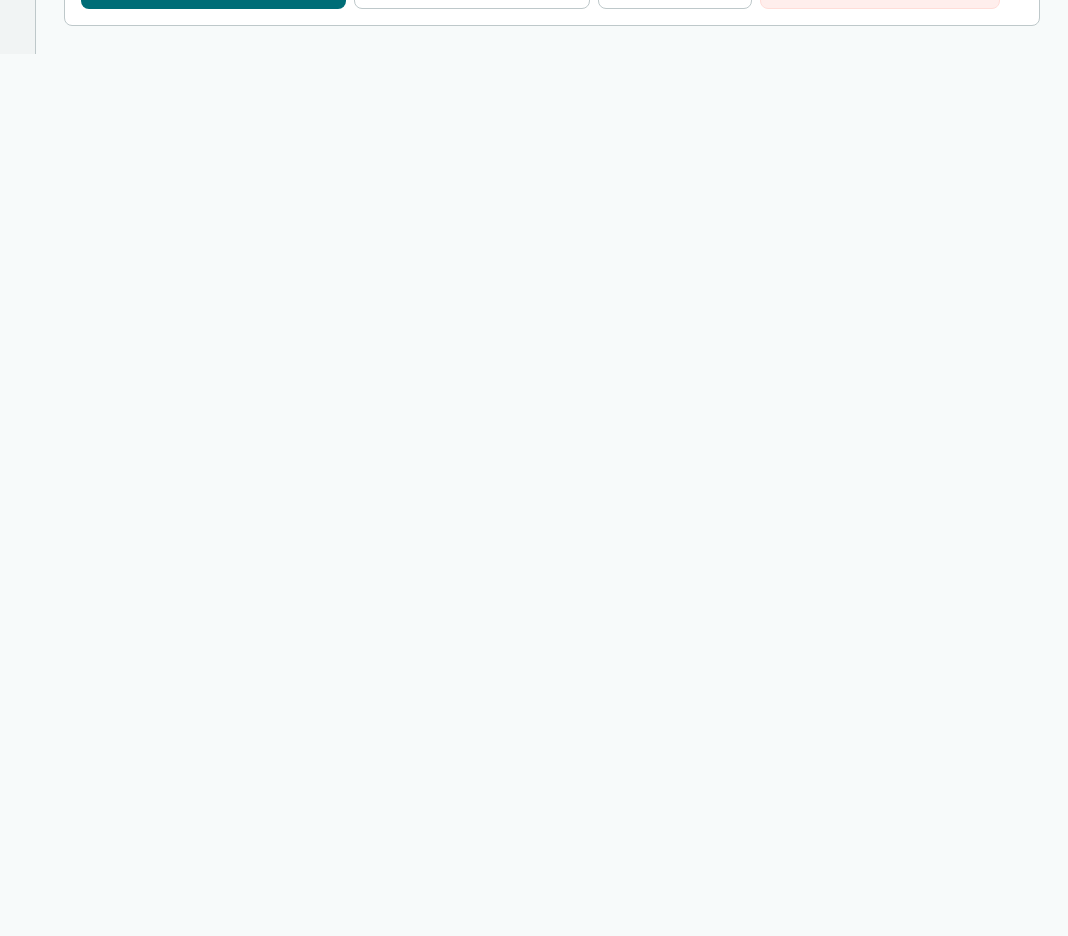
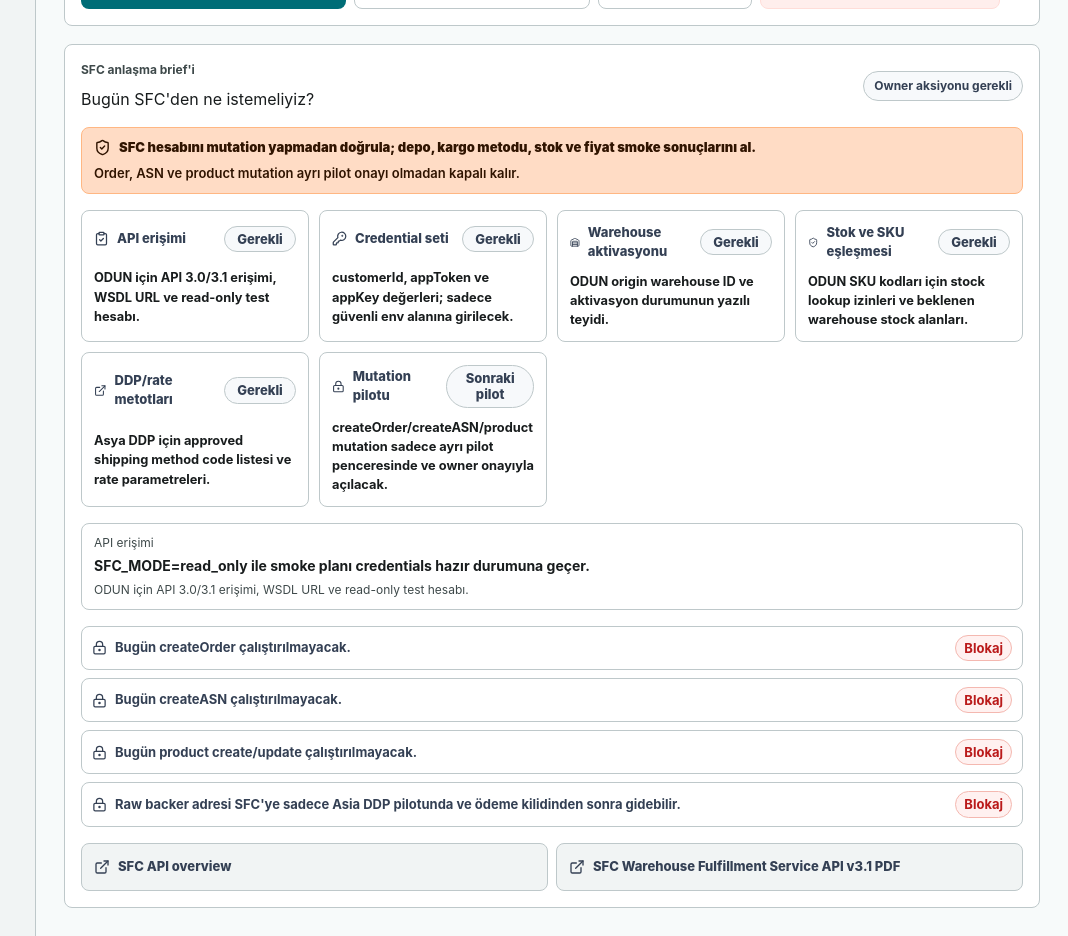
Before and after one commit to calinfi-fulfillment/calinfi-fulfillment, a Next.js app: page /shipping in a window 1280 px wide. Shown: the part 3560-4496 px from the top of the page, without its empty margins (212-1280 px from the left). Before the commit the page ends 3614 px from the top, so only its background shows below. Built offline with nearby package versions, Linux system fonts and the light colour scheme.

Commit message:
Add SFC same-day agreement brief

```diff
--- a/scripts/completion-readiness.ts
+++ b/scripts/completion-readiness.ts
@@ -26,6 +26,7 @@ const requiredDocs = [
   "docs/runbooks/BACKUP_SNAPSHOT.md",
   "docs/runbooks/LAUNCH_READINESS.md",
   "docs/runbooks/SFC_READ_ONLY_SMOKE.md",
+  "docs/runbooks/SFC_NEGOTIATION_BRIEF.md",
   "docs/architecture/SFC_EASYSHIP_NETWORK_PLAN.md",
   "docs/audits/2026-05-11_LOCAL_BOUNDARY_AUDIT.md",
 ];
--- a/scripts/sfc-network-regression.ts
+++ b/scripts/sfc-network-regression.ts
@@ -11,6 +11,7 @@ import {
   buildSfcRatePlan,
   buildSfcStockPlan,
   hydrateSfcRequestBodyForExecution,
+  createSfcAgreementBrief,
   createSfcReadOnlySmokePlan,
   createSfcProductSyncLine,
   createSfcProductSyncPreview,
@@ -48,6 +49,13 @@ assert.equal(manualRoute.routeFamily, "MANUAL_SPECIAL");
 assert.equal(manualRoute.freightLegProvider, "manual");
 assert.equal(manualRoute.lastMileProvider, "manual");
 assert.equal(manualRoute.sendsBackerPiiToSfc, false);
+
+const agreementBrief = createSfcAgreementBrief();
+assert.deepEqual(agreementBrief.readOnlyActions, ["getWarehouse", "getShippingMethod", "getStock", "getRate", "getRateByMode"]);
+assert.equal(agreementBrief.requiredItems.some((item) => item.id === "credentials"), true);
+assert.equal(agreementBrief.requiredItems.some((item) => item.id === "mutations" && item.status === "later"), true);
+assert.equal(agreementBrief.mutationBoundary.some((item) => item.includes("createOrder")), true);
+assert.equal(JSON.stringify(agreementBrief).includes("SFC_APP_TOKEN="), false);
 
 const landedCost = createLandedCostPreview({
   routeFamily: "SFC_TO_US_FREIGHT_EASYSHIP",
--- a/scripts/staging-launch-gates-regression.ts
+++ b/scripts/staging-launch-gates-regression.ts
@@ -11,6 +11,7 @@ const requiredDocs = [
   "docs/runbooks/BACKUP_SNAPSHOT.md",
   "docs/runbooks/LAUNCH_READINESS.md",
   "docs/runbooks/SFC_READ_ONLY_SMOKE.md",
+  "docs/runbooks/SFC_NEGOTIATION_BRIEF.md",
 ];
 
 for (const docPath of requiredDocs) {
--- a/src/app/globals.css
+++ b/src/app/globals.css
@@ -836,6 +836,20 @@ td input[type="radio"] {
   padding: 12px;
 }
 
+.button-card {
+  background: var(--card);
+  color: inherit;
+  cursor: pointer;
+  min-height: 120px;
+  text-align: left;
+  width: 100%;
+}
+
+.button-card:hover {
+  border-color: var(--accent);
+  box-shadow: 0 8px 22px rgba(20, 83, 74, 0.08);
+}
+
 .network-card > div:first-child {
   align-items: center;
   display: flex;
--- a/src/app/shipping/page.tsx
+++ b/src/app/shipping/page.tsx
@@ -1,6 +1,7 @@
 import { AppShell } from "@/components/app-shell";
 import { NetworkReadiness } from "@/components/network-readiness";
 import { ShippingConsole } from "@/components/shipping-console";
+import { SfcAgreementBriefPanel } from "@/components/sfc-agreement-brief";
 
 export default function ShippingPage() {
   return (
@@ -12,6 +13,7 @@ export default function ShippingPage() {
     >
       <ShippingConsole />
       <NetworkReadiness />
+      <SfcAgreementBriefPanel />
     </AppShell>
   );
 }
--- /dev/null
+++ b/src/components/sfc-agreement-brief.tsx
@@ -0,0 +1,94 @@
+"use client";
+
+import { ClipboardCheck, ExternalLink, KeyRound, LockKeyhole, ShieldCheck, Warehouse } from "lucide-react";
+import { useMemo, useState } from "react";
+
+import { StatusBadge } from "@/components/status-badge";
+import { createSfcAgreementBrief } from "@/lib/sfc";
+
+const icons = {
+  "api-access": ClipboardCheck,
+  credentials: KeyRound,
+  warehouse: Warehouse,
+  stock: ShieldCheck,
+  rates: ExternalLink,
+  mutations: LockKeyhole,
+} as const;
+
+export function SfcAgreementBriefPanel() {
+  const brief = useMemo(() => createSfcAgreementBrief(), []);
+  const [selectedId, setSelectedId] = useState(brief.requiredItems[0]?.id ?? "");
+  const selected = brief.requiredItems.find((item) => item.id === selectedId) ?? brief.requiredItems[0];
+
+  return (
+    <section className="workbench-panel" data-testid="sfc-agreement-brief">
+      <div className="control-rail">
+        <div>
+          <p className="eyebrow">SFC anlaşma brief&apos;i</p>
+          <h2>Bugün SFC&apos;den ne istemeliyiz?</h2>
+        </div>
+        <StatusBadge label="owner action needed" />
+      </div>
+
+      <div className="network-safety-strip" role="status" aria-label="SFC anlaşma güvenlik sınırı">
+        <ShieldCheck aria-hidden="true" size={17} />
+        <strong>{brief.todayGoal}</strong>
+        <span>Order, ASN ve product mutation ayrı pilot onayı olmadan kapalı kalır.</span>
+      </div>
+
+      <div className="network-grid">
+        {brief.requiredItems.map((item) => {
+          const Icon = icons[item.id as keyof typeof icons] ?? ClipboardCheck;
+
+          return (
+            <button
+              className="network-card button-card"
+              data-testid={`sfc-agreement-${item.id}`}
+              key={item.id}
+              onClick={() => setSelectedId(item.id)}
+              type="button"
+            >
+              <div>
+                <span>
+                  <Icon aria-hidden="true" size={15} />
+                  {item.title}
+                </span>
+                <StatusBadge label={item.status} />
+              </div>
+              <small>{item.ownerAsk}</small>
+            </button>
+          );
+        })}
+      </div>
+
+      {selected ? (
+        <div className="decision-summary" data-testid="sfc-agreement-selected">
+          <span>{selected.title}</span>
+          <strong>{selected.acceptance}</strong>
+          <small>{selected.ownerAsk}</small>
+        </div>
+      ) : null}
+
+      <div className="checklist" data-testid="sfc-agreement-boundary">
+        {brief.mutationBoundary.map((item) => (
+          <div className="check-row" key={item}>
+            <span>
+              <LockKeyhole aria-hidden="true" size={15} />
+              {item}
+            </span>
+            <StatusBadge label="blocked" />
+          </div>
+        ))}
+      </div>
+
+      <div className="network-flow" data-testid="sfc-agreement-references">
+        {brief.officialReferences.map((reference) => (
+          <article key={reference.url}>
+            <ExternalLink aria-hidden="true" size={16} />
+            <span>{reference.label}</span>
+          </article>
+        ))}
+      </div>
+    </section>
+  );
+}
--- a/src/lib/ops-ui/labels.ts
+++ b/src/lib/ops-ui/labels.ts
@@ -53,6 +53,7 @@ const VALUE_LABELS: Record<string, string> = {
   "label_pending": "Etiket bekliyor",
   "rates_ready": "Fiyat hazır",
   "payment_review_required": "Ödeme kontrolü gerekli",
+  "owner action needed": "Owner aksiyonu gerekli",
   "pm:mock-provider-order": "Maket partner siparişi",
   "pm:synthetic-ddp-001": "DDP test siparişi",
   "pm:synthetic-ddp-locked-001": "Kilitli DDP siparişi",
@@ -65,6 +66,7 @@ const VALUE_LABELS: Record<string, string> = {
   "quote ready": "Fiyat hazır",
   ready: "Hazır",
   review: "Kontrol et",
+  required: "Gerekli",
   "safe preview": "Güvenli önizleme",
   "selection_submitted": "Seçim kaydedildi",
   "sfc_credentials_missing": "SFC anahtarları eksik",
@@ -79,6 +81,7 @@ const VALUE_LABELS: Record<string, string> = {
   "blocking": "Blokaj",
   "warning": "Uyarı",
   "test ready": "Test hazır",
+  later: "Sonraki pilot",
   "approval needed": "Onay gerekli",
   "api-base-url": "API adresi",
   "api-token": "API anahtarı",
--- /dev/null
+++ b/src/lib/sfc/agreement.ts
@@ -0,0 +1,85 @@
+export type SfcAgreementItem = {
+  id: string;
+  title: string;
+  ownerAsk: string;
+  acceptance: string;
+  status: "required" | "blocked" | "later";
+};
+
+export type SfcAgreementBrief = {
+  todayGoal: string;
+  officialReferences: Array<{
+    label: string;
+    url: string;
+  }>;
+  readOnlyActions: string[];
+  requiredItems: SfcAgreementItem[];
+  mutationBoundary: string[];
+};
+
+export function createSfcAgreementBrief(): SfcAgreementBrief {
+  return {
+    todayGoal: "SFC hesabını mutation yapmadan doğrula; depo, kargo metodu, stok ve fiyat smoke sonuçlarını al.",
+    officialReferences: [
+      {
+        label: "SFC API overview",
+        url: "https://api.sendfromchina.com/api",
+      },
+      {
+        label: "SFC Warehouse Fulfillment Service API v3.1 PDF",
+        url: "https://fulfill.sendfromchina.com/file/Cff-API-3.0.pdf",
+      },
+    ],
+    readOnlyActions: ["getWarehouse", "getShippingMethod", "getStock", "getRate", "getRateByMode"],
+    requiredItems: [
+      {
+        id: "api-access",
+        title: "API erişimi",
+        ownerAsk: "ODUN için API 3.0/3.1 erişimi, WSDL URL ve read-only test hesabı.",
+        acceptance: "SFC_MODE=read_only ile smoke planı credentials hazır durumuna geçer.",
+        status: "required",
+      },
+      {
+        id: "credentials",
+        title: "Credential seti",
+        ownerAsk: "customerId, appToken ve appKey değerleri; sadece güvenli env alanına girilecek.",
+        acceptance: "smoke:sfc-read-only-api raw SOAP body basmadan HTTP/SOAP özetleri üretir.",
+        status: "required",
+      },
+      {
+        id: "warehouse",
+        title: "Warehouse aktivasyonu",
+        ownerAsk: "ODUN origin warehouse ID ve aktivasyon durumunun yazılı teyidi.",
+        acceptance: "getWarehouse ve getShippingMethod başarılı döner.",
+        status: "required",
+      },
+      {
+        id: "stock",
+        title: "Stok ve SKU eşleşmesi",
+        ownerAsk: "ODUN SKU kodları için stock lookup izinleri ve beklenen warehouse stock alanları.",
+        acceptance: "getStock ODUN test SKU için credential echo veya SOAP fault olmadan özetlenir.",
+        status: "required",
+      },
+      {
+        id: "rates",
+        title: "DDP/rate metotları",
+        ownerAsk: "Asya DDP için approved shipping method code listesi ve rate parametreleri.",
+        acceptance: "getRate/getRateByMode ülke, ağırlık ve ölçüyle başarılı döner.",
+        status: "required",
+      },
+      {
+        id: "mutations",
+        title: "Mutation pilotu",
+        ownerAsk: "createOrder/createASN/product mutation sadece ayrı pilot penceresinde ve owner onayıyla açılacak.",
+        acceptance: "Bugünkü smoke sırasında SFC_ENABLE_MUTATIONS=false kalır.",
+        status: "later",
+      },
+    ],
+    mutationBoundary: [
+      "Bugün createOrder çalıştırılmayacak.",
+      "Bugün createASN çalıştırılmayacak.",
+      "Bugün product create/update çalıştırılmayacak.",
+      "Raw backer adresi SFC'ye sadece Asia DDP pilotunda ve ödeme kilidinden sonra gidebilir.",
+    ],
+  };
+}
--- a/src/lib/sfc/index.ts
+++ b/src/lib/sfc/index.ts
@@ -1,3 +1,4 @@
+export * from "./agreement";
 export * from "./config";
 export * from "./execution";
 export * from "./product";
```
Also changed, not shown: scripts/ops-ui-regression.ts (+11 -0 lines), 2 other files (tests, documents, lock files or other folders).
